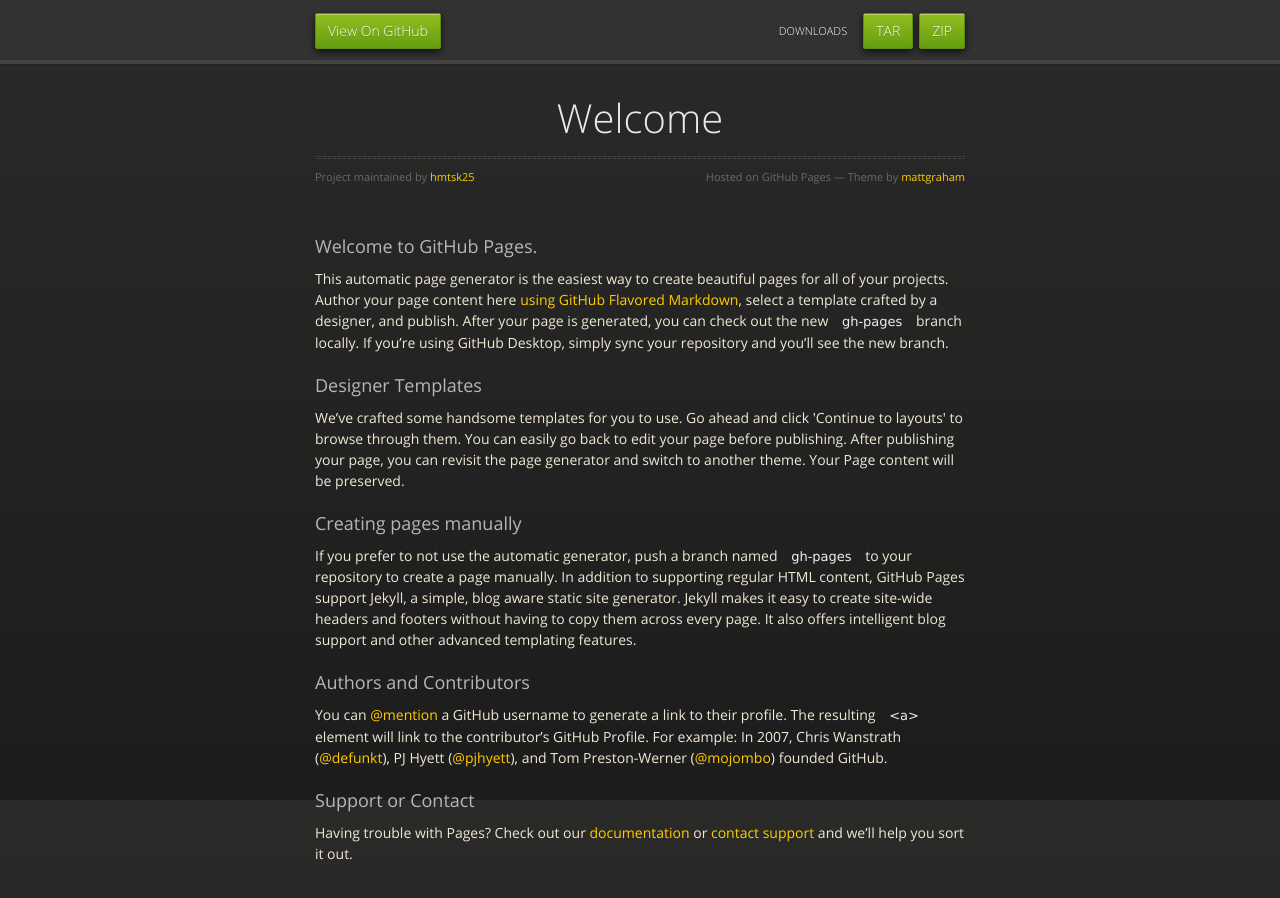
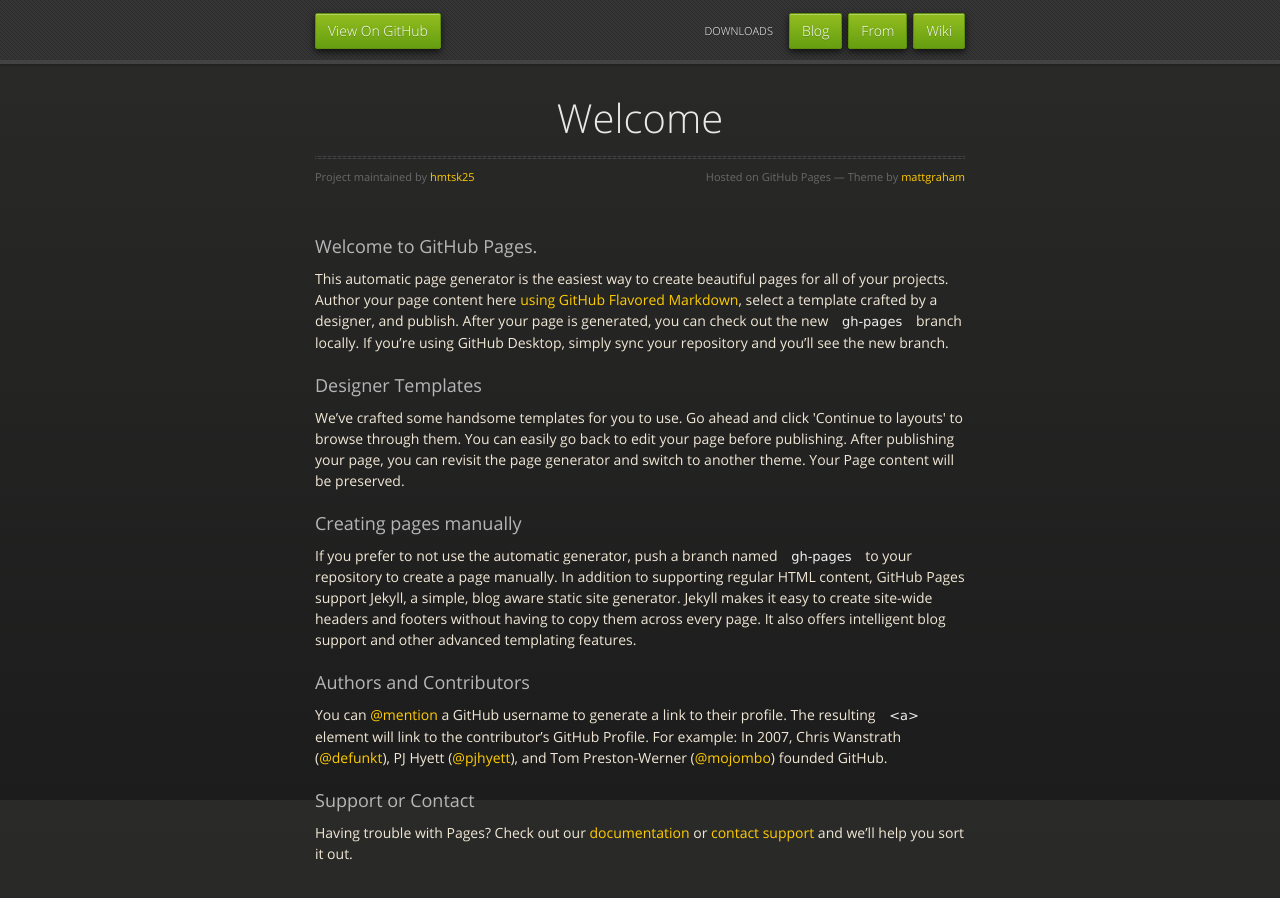
Before and after one commit to hmtsk25/Welcome, a plain HTML site: page index.html in a window 1280 px wide. Drawn offline with nearby package versions, Linux system fonts and the light colour scheme.

Commit message:
Update index.html

```diff
--- a/index.html
+++ b/index.html
@@ -21,8 +21,9 @@
       <div id="header">
         <nav>
           <li class="fork"><a href="https://github.com/hmtsk25/Welcome">View On GitHub</a></li>
-          <li class="downloads"><a href="https://github.com/hmtsk25/Welcome/zipball/master">ZIP</a></li>
-          <li class="downloads"><a href="https://github.com/hmtsk25/Welcome/tarball/master">TAR</a></li>
+          <li class="downloads"><a href="https://github.com/hmtsk25/Welcome/zipball/master">Wiki</a></li>
+          <li class="downloads"><a href="https://github.com/hmtsk25/Welcome/zipball/master">From</a></li>
+          <li class="downloads"><a href="https://github.com/hmtsk25/Welcome/tarball/master">Blog</a></li>
           <li class="title">DOWNLOADS</li>
         </nav>
       </div><!-- end header -->
```
